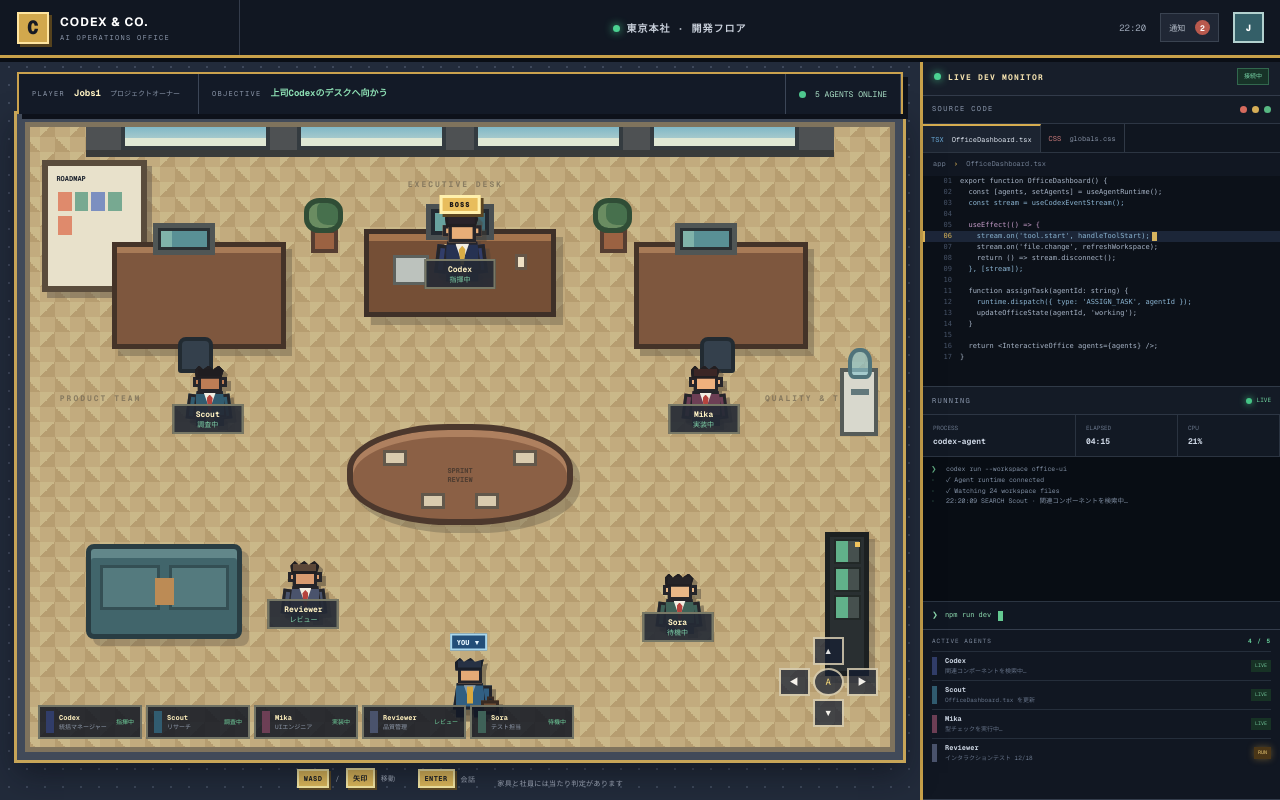
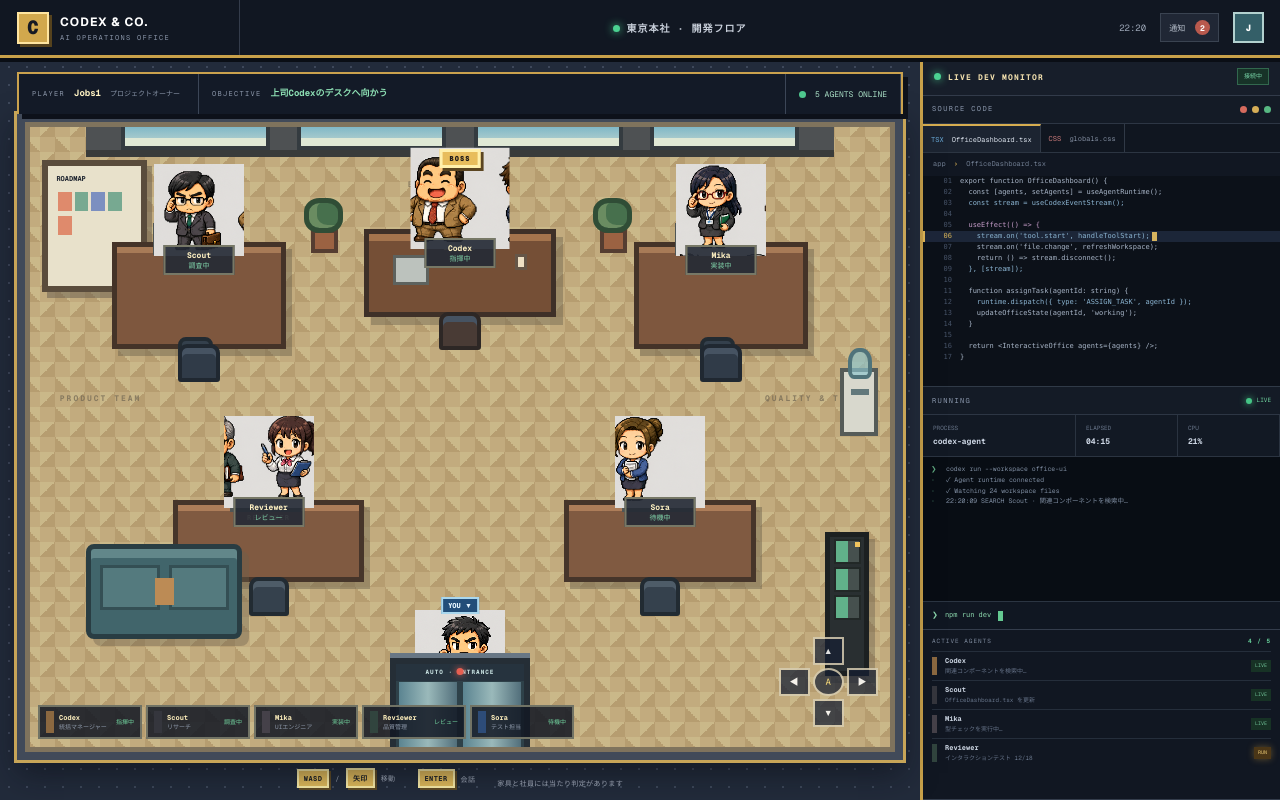
Before and after one commit to CatwalkTK/codex-agent-office, a Next.js app: page / in a window 1280 px wide. Built offline with nearby package versions, Linux system fonts and the light colour scheme.

Commit message:
Use supplied characters and add office entrance

```diff
--- a/app/OfficeDashboard.tsx
+++ b/app/OfficeDashboard.tsx
@@ -7,18 +7,19 @@ type Point = { x: number; y: number; facing: Facing };
 type ChatMessage = { from: "you" | "codex"; text: string };
 
 const staff = [
-  { name: "Codex", role: "統括マネージャー", state: "指揮中", x: 50, y: 19, suit: "#313d69", skin: "#e7ae78", hair: "#28232a", boss: true },
-  { name: "Scout", role: "リサーチ", state: "調査中", x: 21, y: 42, suit: "#315c70", skin: "#bd7d55", hair: "#1f1d20" },
-  { name: "Mika", role: "UIエンジニア", state: "実装中", x: 78, y: 42, suit: "#6d3f55", skin: "#efb17d", hair: "#3b2625" },
-  { name: "Reviewer", role: "品質管理", state: "レビュー", x: 32, y: 73, suit: "#4a536c", skin: "#d99b70", hair: "#5b4637" },
-  { name: "Sora", role: "テスト担当", state: "待機中", x: 75, y: 75, suit: "#3f6258", skin: "#e8b786", hair: "#252327" },
+  { name: "Codex", role: "統括マネージャー", state: "指揮中", x: 50, y: 14, suit: "#8b6840", col: 2, row: 0, boss: true },
+  { name: "Scout", role: "リサーチ", state: "調査中", x: 20, y: 15, suit: "#35363d", col: 1, row: 0 },
+  { name: "Mika", role: "UIエンジニア", state: "実装中", x: 80, y: 15, suit: "#454149", col: 1, row: 1 },
+  { name: "Reviewer", role: "品質管理", state: "レビュー", x: 28, y: 55, suit: "#31443e", col: 2, row: 2 },
+  { name: "Sora", role: "テスト担当", state: "待機中", x: 73, y: 55, suit: "#2d4c78", col: 3, row: 1 },
 ];
 
 const obstacles = [
   { x1: 39, x2: 61, y1: 17, y2: 32 },
   { x1: 10, x2: 30, y1: 18, y2: 36 },
   { x1: 70, x2: 89, y1: 18, y2: 36 },
-  { x1: 37, x2: 63, y1: 48, y2: 64 },
+  { x1: 17, x2: 39, y1: 59, y2: 72 },
+  { x1: 62, x2: 84, y1: 59, y2: 72 },
   { x1: 7, x2: 25, y1: 67, y2: 82 },
   { x1: 89, x2: 97, y1: 58, y2: 82 },
 ];
@@ -53,9 +54,9 @@ const runtimeEvents = [
 
 function BusinessCharacter({ person }: { person: (typeof staff)[number] }) {
   return (
-    <div className={`npc ${person.boss ? "manager" : ""}`} style={{ left: `${person.x}%`, top: `${person.y}%`, "--suit": person.suit, "--skin": person.skin, "--hair": person.hair } as React.CSSProperties}>
+    <div className={`npc image-npc ${person.boss ? "manager" : ""}`} style={{ left: `${person.x}%`, top: `${person.y}%` }}>
       {person.boss && <div className="manager-badge">BOSS</div>}
-      <div className="npc-sprite"><i className="npc-shadow" /><i className="npc-hair" /><i className="npc-head" /><i className="npc-ear" /><i className="npc-body" /><i className="npc-shirt" /><i className="npc-tie" /><i className="npc-arm left" /><i className="npc-arm right" /><i className="npc-legs" /></div>
+      <div className="npc-art" style={{ backgroundPosition: `${person.col * 33.333}% ${person.row * 50}%` }} />
       <div className="npc-tag"><b>{person.name}</b><span>{person.state}</span></div>
     </div>
   );
@@ -69,7 +70,9 @@ function codexReply(input: string) {
 }
 
 export function OfficeDashboard() {
-  const [player, setPlayer] = useState<Point>({ x: 51, y: 88, facing: "up" });
+  const [player, setPlayer] = useState<Point>({ x: 50, y: 98, facing: "up" });
+  const [entering, setEntering] = useState(true);
+  const [doorOpen, setDoorOpen] = useState(false);
   const [chatOpen, setChatOpen] = useState(false);
   const [chatInput, setChatInput] = useState("");
   const [messages, setMessages] = useState<ChatMessage[]>([{ from: "codex", text: "お疲れさまです。次の指示をどうぞ。" }]);
@@ -83,6 +86,13 @@ export function OfficeDashboard() {
   useEffect(() => {
     const timer = window.setInterval(() => setClock(new Date().toLocaleTimeString("ja-JP", { hour: "2-digit", minute: "2-digit", hour12: false })), 1000);
     return () => window.clearInterval(timer);
+  }, []);
+
+  useEffect(() => {
+    const open = window.setTimeout(() => setDoorOpen(true), 450);
+    const walkIn = window.setTimeout(() => setPlayer({ x: 50, y: 84, facing: "up" }), 1050);
+    const finish = window.setTimeout(() => { setEntering(false); setDoorOpen(false); }, 3000);
+    return () => { window.clearTimeout(open); window.clearTimeout(walkIn); window.clearTimeout(finish); };
   }, []);
 
   useEffect(() => {
@@ -113,7 +123,7 @@ export function OfficeDashboard() {
   }
 
   function move(dx: number, dy: number, facing: Facing) {
-    if (chatOpen) return;
+    if (chatOpen || entering) return;
     setPlayer((current) => {
       const next = { x: Math.max(3, Math.min(97, current.x + dx)), y: Math.max(10, Math.min(92, current.y + dy)), facing };
       if (blocked(next.x, next.y)) return { ...current, facing };
@@ -174,17 +184,20 @@ export function OfficeDashboard() {
           <div className="executive-desk"><div className="wide-monitor"><i /></div><i className="laptop" /><i className="coffee" /><span>CODEX</span></div>
           <div className="workstation ws-left"><div className="monitor"><i /></div><div className="chair" /></div>
           <div className="workstation ws-right"><div className="monitor"><i /></div><div className="chair" /></div>
-          <div className="meeting-table"><i /><i /><i /><i /><span>SPRINT<br/>REVIEW</span></div>
+          <div className="agent-desk desk-review"><div className="monitor"><i /></div><div className="desk-chair" /><span>REVIEWER</span></div>
+          <div className="agent-desk desk-test"><div className="monitor"><i /></div><div className="desk-chair" /><span>SORA</span></div>
           <div className="office-sofa"><i /><i /><span /></div>
           <div className="office-plant plant-left"><i /><b /></div><div className="office-plant plant-right"><i /><b /></div>
           <div className="server-rack"><i /><i /><i /><b /></div>
           <div className="kanban"><b>ROADMAP</b><i /><i /><i /><i /><i /></div>
           <div className="water-cooler"><i /><b /></div>
+          <div className={`auto-door ${doorOpen ? "open" : ""}`}><div className="door-sign">AUTO · ENTRANCE</div><i className="door-left" /><i className="door-right" /><b className="door-sensor" /></div>
+          {entering && <div className="entry-caption">WELCOME TO CODEX & CO.</div>}
 
           {staff.map((person) => <BusinessCharacter key={person.name} person={person} />)}
 
-          <div className={`business-player face-${player.facing}`} style={{ left: `${player.x}%`, top: `${player.y}%` }}>
-            <div className="player-arrow">YOU ▼</div><div className="player-sprite"><i className="p-shadow" /><i className="p-hair" /><i className="p-head" /><i className="p-body" /><i className="p-shirt" /><i className="p-tie" /><i className="p-case" /><i className="p-arm" /><i className="p-legs" /></div>
+          <div className={`business-player image-player face-${player.facing} ${entering ? "entering" : ""}`} style={{ left: `${player.x}%`, top: `${player.y}%` }}>
+            <div className="player-arrow">YOU ▼</div><div className="player-art" />
           </div>
 
           {nearCodex && !chatOpen && <button className="talk-prompt" onClick={talk}><kbd>ENTER</kbd><span>上司Codexに話しかける</span></button>}
@@ -224,7 +237,7 @@ export function OfficeDashboard() {
 
       {chatOpen && <div className="chat-backdrop" role="presentation">
         <section className="boss-chat" role="dialog" aria-modal="true" aria-label="上司Codexとのチャット">
-          <header><div className="chat-portrait"><i /><b /><em /></div><div><small>MANAGER CHANNEL</small><h2>上司 Codex</h2><span><i />オンライン · 指揮中</span></div><button onClick={() => setChatOpen(false)} aria-label="チャットを閉じる">×</button></header>
+          <header><div className="chat-portrait image-portrait" /><div><small>MANAGER CHANNEL</small><h2>上司 Codex</h2><span><i />オンライン · 指揮中</span></div><button onClick={() => setChatOpen(false)} aria-label="チャットを閉じる">×</button></header>
           <div className="chat-log">{messages.map((message, index) => <div className={`chat-message ${message.from}`} key={`${message.from}-${index}`}><b>{message.from === "codex" ? "Codex" : "あなた"}</b><p>{message.text}</p></div>)}</div>
           <form onSubmit={submitChat}><input ref={inputRef} value={chatInput} onChange={(event) => setChatInput(event.target.value)} placeholder="Codexへの指示を入力…" aria-label="Codexへのメッセージ" /><button type="submit">送る ↗</button></form>
           <footer><span>ESCで閉じる</span><span>会話内容はタスク指示として扱われます</span></footer>
```
Also changed, not shown: app/globals.css, public/office-characters.png (added).
